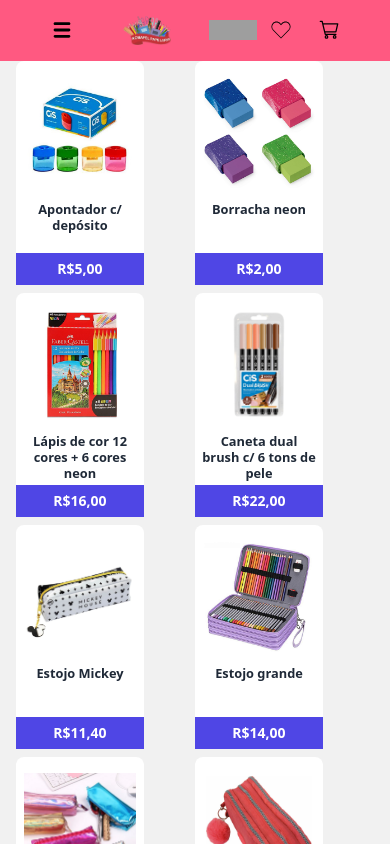
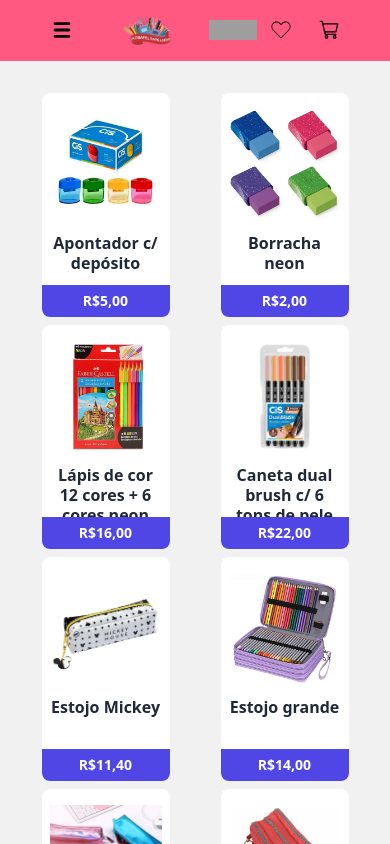
Before and after one commit to cristianebeel/fatec-projeto-integrador-2, a Nuxt app: page /escolar in a window 390 px wide. Shown: the top 844 px of the page. Built offline with nearby package versions, Linux system fonts and the light colour scheme; grey boxes are pictures that could not be loaded.

Commit message:
Ajustando responsividade

```diff
--- a/components/Card-Produto.vue
+++ b/components/Card-Produto.vue
@@ -1,15 +1,21 @@
 <template>
-    <article class="h-56 w-32 bg-white rounded-lg relative text-center py-2 font-bold">
-        <img :src="imagem" :alt="titulo" class="object-contain h-32 px-2">
-            <p class="title text-gray-800 px-1.5 py-1 break-words">{{ titulo }}</p>
-            <p class="bg-indigo-600 text-white absolute bottom-0 w-full text-sm py-1.5">R${{ preco }}</p>
+    <article class="h-56 w-32 bg-white rounded-lg relative text-center py-2 font-bold
+        sm:h-64 sm:w-44 md:h-72 md:w-56 lg:h-80 xl:h-80 2xl:h-96 2xl:w-64">
+        <img :src="imagem" :alt="titulo" class="object-contain h-32 w-full px-2
+            sm:h-36 md:h-40 lg:h-48">
+        <p class="title text-gray-800 px-1.5 py-1 leading-tight
+            sm:px-2 sm:py-3 sm:text-sm md:text-base md:py-5
+            lg:text-lg lg:py-2 xl:text-xl xl:py-4">{{ titulo }}</p>
+        <p class="bg-indigo-600 text-white absolute bottom-0 w-full text-sm py-1.5 rounded-b-lg
+            hover:bg-green-700 md:py-2 md:text-base lg:text-lg xl:text-xl">R${{ preco }}</p>
     </article>
 </template>
 
 <style scoped>
-.title{
-    font-size: .8rem;
-    line-height: 1rem;
+@media(max-width: 320px){
+    .title{
+        font-size: .75rem;
+    }
 }
 </style>
 
--- a/pages/escolar.vue
+++ b/pages/escolar.vue
@@ -1,5 +1,6 @@
 <template>
-  <div id="page" class="grid grid-cols-2 gap-y-2 px-4 mx-auto sm:grid-cols-3 lg:grid-cols-5">
+  <div class="grid grid-cols-2 gap-y-2 px-4 py-8 justify-items-center cursor-pointer
+    sm:grid-cols-3 sm:gap-y-5 lg:grid-cols-4 xl:grid-cols-5 xl:px-14 xl:gap-y-12">
     <div v-for="item of produtos" :key="item.titulo">
       <Card-Produto
         v-if="item.categoria.includes('Escolar')"
```
